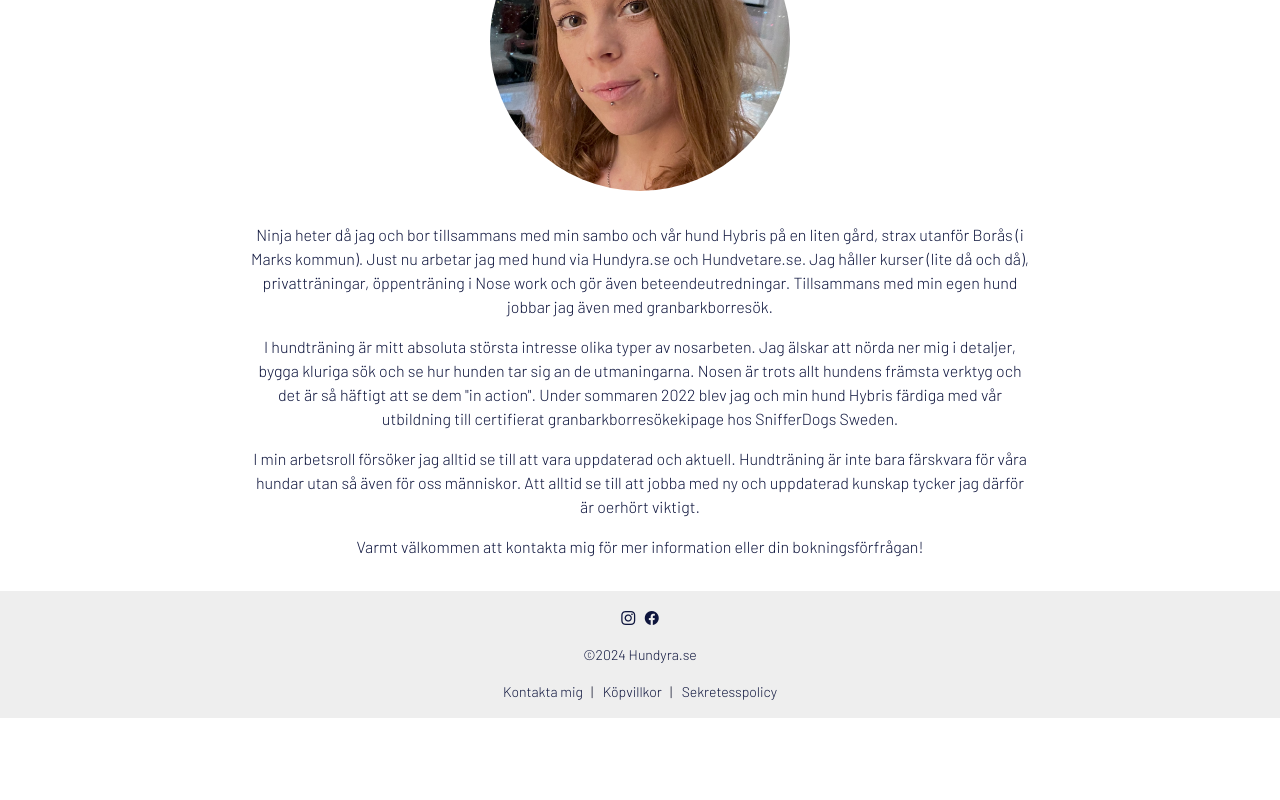
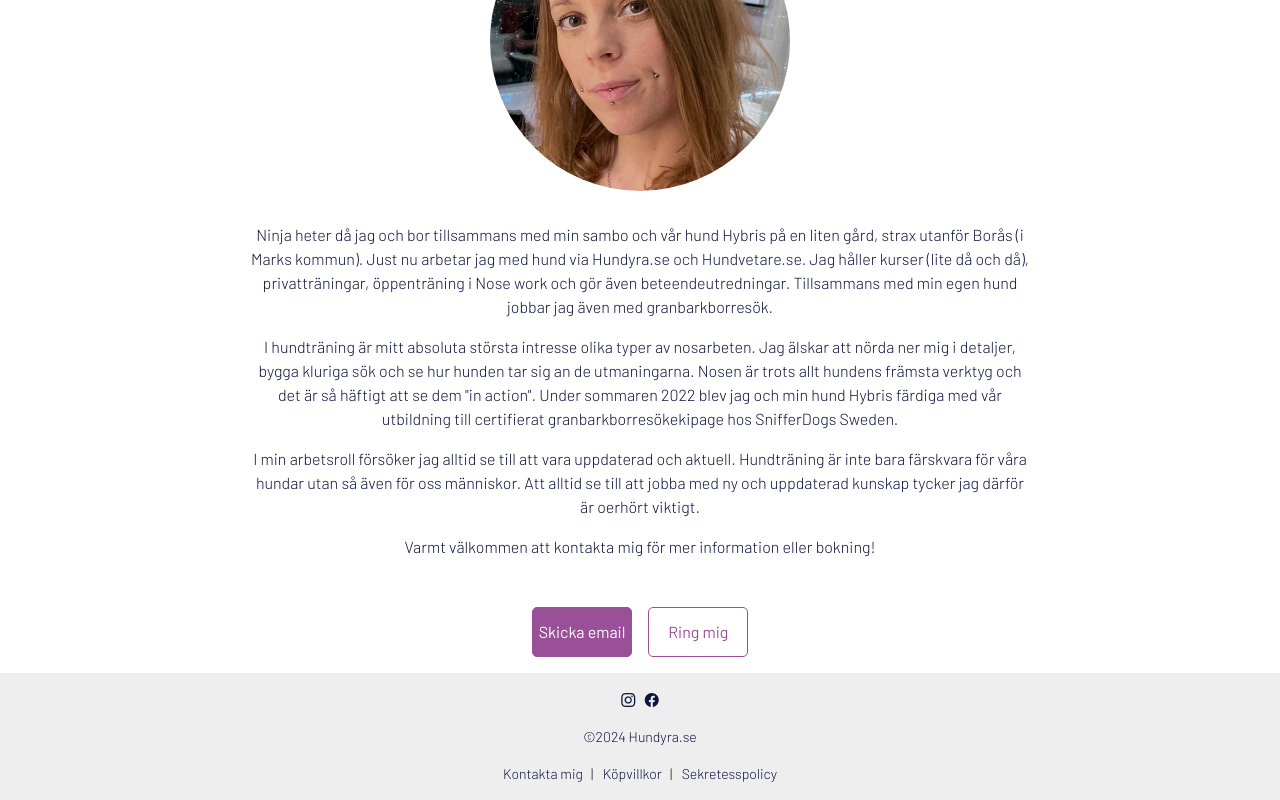
Before and after one commit to Ninjaraa/Hundyra_Dev, an Angular app in the folder hundyra/: page /om-ninja in a window 1280 px wide. Shown: the part 489-1289 px from the top of the page. Before the commit the page ends 1207 px from the top, so only its background shows below. Built offline with nearby package versions, Linux system fonts and the light colour scheme.

Commit message:
added cta buttons

```diff
--- a/hundyra/src/app/ninja/ninja.component.html
+++ b/hundyra/src/app/ninja/ninja.component.html
@@ -20,8 +20,12 @@
         <p>I min arbetsroll försöker jag alltid se till att vara uppdaterad och aktuell. Hundträning är inte bara
           färskvara för våra hundar utan så även för oss människor. Att alltid se till att jobba med ny och uppdaterad
           kunskap tycker jag därför är oerhört viktigt.</p>
-        <p>Varmt välkommen att kontakta mig för mer information eller din bokningsförfrågan!</p>
+        <p>Varmt välkommen att kontakta mig för mer information eller bokning!</p>
       </section>
+      <aside class="contact-content">
+        <a href="mailto:info@hundyra.se"><button class="theme-btn">Skicka email</button></a>
+        <a href="tel:+46793551887"><button class="light-btn">Ring mig</button></a>
+      </aside>
     </article>
   </div>
 </section>
--- a/hundyra/src/app/villkor/villkor.component.html
+++ b/hundyra/src/app/villkor/villkor.component.html
@@ -3,7 +3,6 @@
     <article class="info-box">
       <header>
         <h1>Köpvillkor</h1>
-        <h2>Priser, betalning och ångerrätt</h2>
       </header>
       <section class="text-content">
         <h3>Priser</h3>
```
